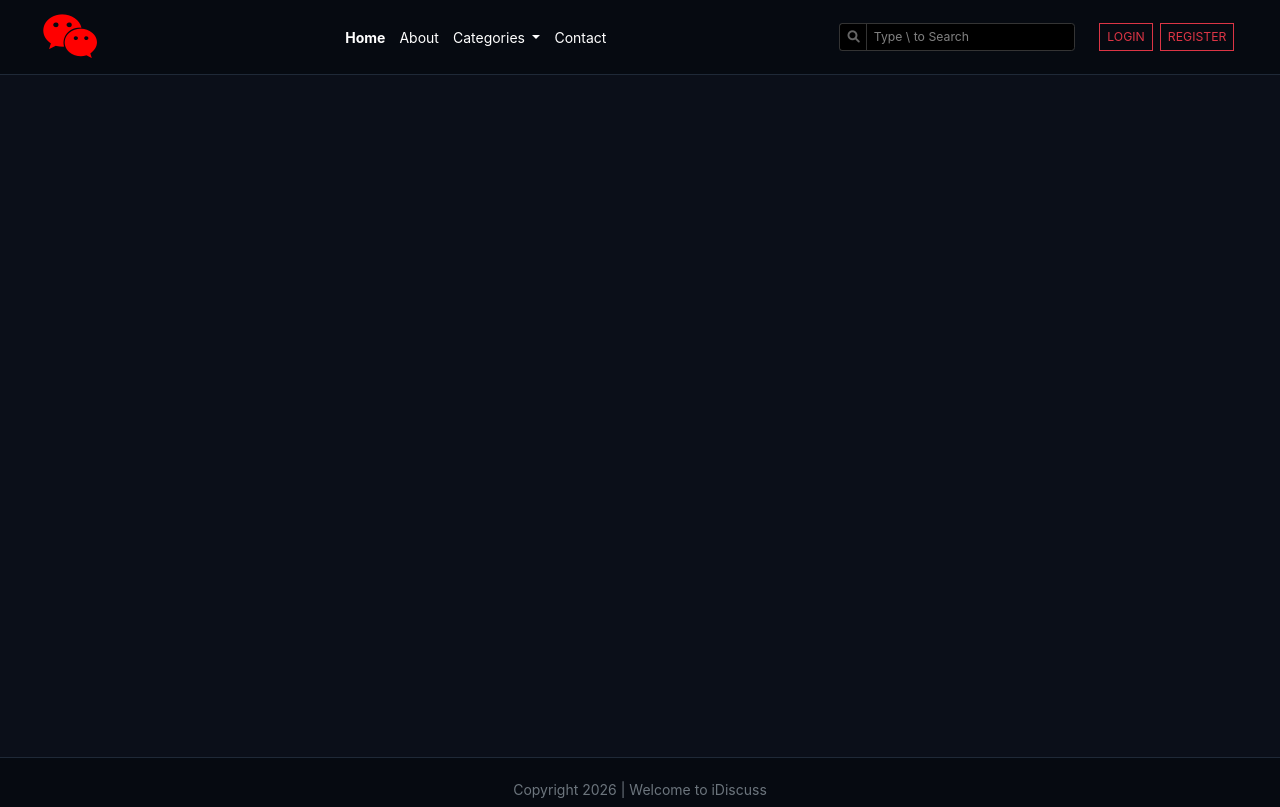
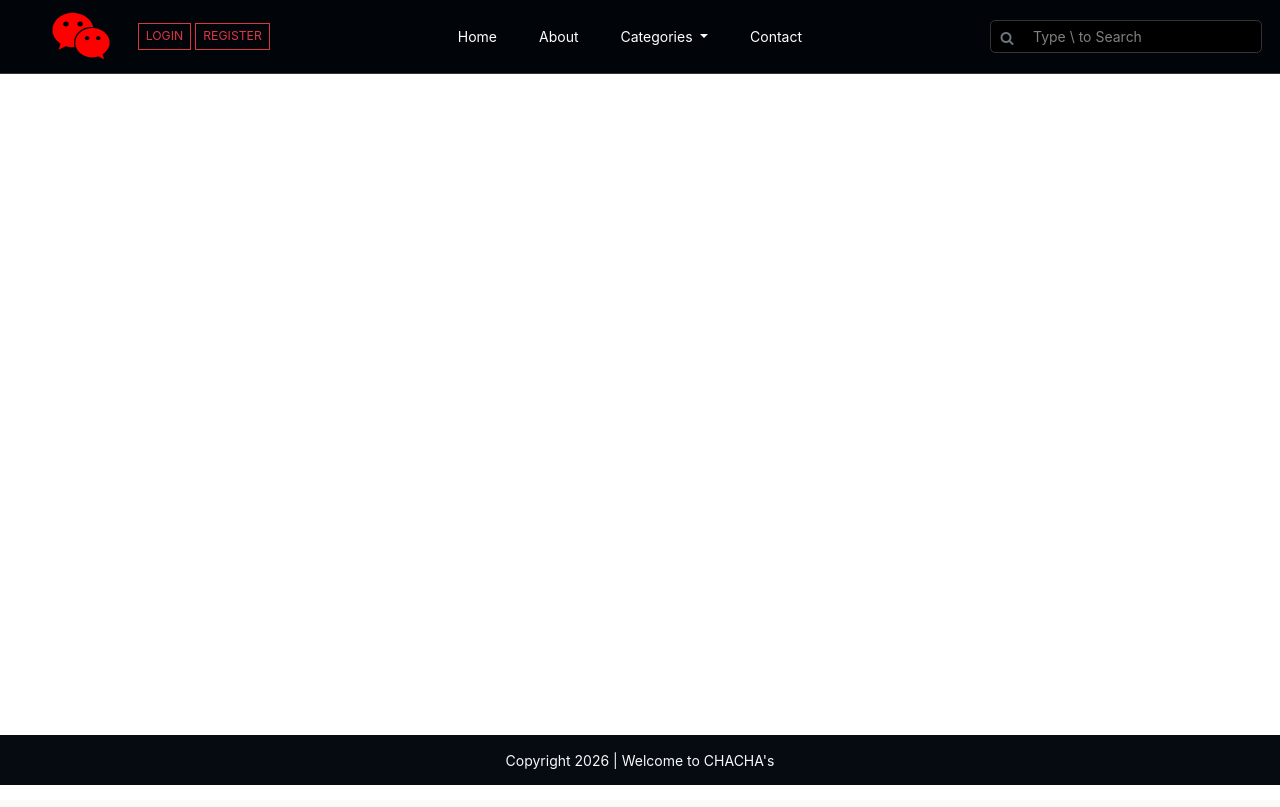
Before and after one commit to Josue04-n/Refactorizacion, a PHP site: page /views/layouts/main.php in a window 1280 px wide. After the commit the page ends 785 px from the top, so only its background shows below. Run offline with PHP 8.4, Linux system fonts and the light colour scheme; the template is opened without the code that fills it, so the values that code supplies are empty.

Commit message:
Integracion completa

```diff
--- a/views/layouts/main.php
+++ b/views/layouts/main.php
@@ -3,128 +3,106 @@ if (session_status() === PHP_SESSION_NONE) {
     session_start();
 }
 ?>
-
 <!DOCTYPE html>
 <html lang="en">
 <head>
     <meta charset="UTF-8">
     <meta name="viewport" content="width=device-width, initial-scale=1.0">
-    <title>iDiscuss Foro - Refactorizado</title>
-    <link href="https://cdn.jsdelivr.net/npm/bootstrap@5.3.3/dist/css/bootstrap.min.css" rel="stylesheet">
+    <title>iDiscuss Foro</title>
+    <link rel="icon" type="image/x-icon" href="/proyectorefactorizacion/public/imgs/icons8-poison-16.png">
+
+    <link rel="stylesheet" href="https://cdn.jsdelivr.net/npm/bootstrap@5.2.3/dist/css/bootstrap.min.css">
     <link rel="stylesheet" href="https://cdnjs.cloudflare.com/ajax/libs/font-awesome/6.0.0/css/all.min.css">
+    <link rel="stylesheet" href="https://cdnjs.cloudflare.com/ajax/libs/font-awesome/4.7.0/css/font-awesome.min.css">
 
     <link rel="stylesheet" href="/proyectorefactorizacion/public/css_js/style.css">
-
-    <style>
-        body {
-            background-color: #0b0f19;
-            color: #ffffff;
-        }
-
-        #navbarr {
-            background-color: #060a11 !important;
-            border-bottom: 1px solid #1f2937;
-        }
-
-        .navbar-brand .fa-weixin { color: red; font-size: 35px; }
-
-        .nav-link { color: #d1d5db !important; transition: 0.3s; }
-        .nav-link:hover { color: red !important; }
-
-        .search-input { background-color: #000 !important; border: 1px solid #333; color: white !important; }
-        .search-input::placeholder { color: #666; }
-        .search-btn { background-color: #000 !important; border: 1px solid #333; border-right: none; color: #666; }
-
-        main { min-height: 80vh; }
-
-        .dropdown-menu-dark { background-color: #060a11; border: 1px solid #1f2937; }
-        .dropdown-menu-dark .dropdown-item { color: #d1d5db; transition: 0.2s; }
-        .dropdown-menu-dark .dropdown-item:hover { color: red; background-color: transparent; padding-left: 20px; }
-
-    </style>
 </head>
 <body>
 
-    <header>
-        <nav class="navbar navbar-expand-lg py-2" id="navbarr">
-            <div class="container-fluid px-sm-5">
-                <a class="navbar-brand text-decoration-none" href="/proyectorefactorizacion/public/">
-                    <span class="fa-brands fa-weixin"></span>
-                </a>
+    <nav class="navbar navbar-expand-lg sticky-top top-0" id="navbarr">
+        <div class="container-fluid">
+            <a class="navbar-brand ps-2 ps-sm-5" href="/proyectorefactorizacion/public/"><span class="fa fa-wechat"></span></a>
 
-                <button class="navbar-toggler border-secondary" type="button" data-bs-toggle="collapse" data-bs-target="#navbarSupportedContent">
-                    <span class="navbar-toggler-icon" style="filter: invert(1);"></span>
-                </button>
+            <?php if (isset($_SESSION["user_id"])): ?>
+                <div class="me-auto ms-1 ms-sm-3">
+                    <button class="btn btn-sm border border-3 border-danger btn-outline-danger rounded-5 mx-1" data-bs-toggle="modal" data-bs-target="#userprofilemodal"><span class="fa fa-user"></span></button>
+                    <button type="button" class="btn btn-outline-danger position-relative fa fa-bell" id="notf-btn">
+                        <span class="position-absolute top-0 start-100 translate-middle badge rounded-pill bg-danger invisible"><i id="notification-no"></i></span>
+                    </button>
+                </div>
+            <?php else: ?>
+                <div class="me-auto ms-1 ms-sm-3">
+                    <button class="btn btn-sm btn-outline-danger rounded-0" data-bs-toggle="modal" data-bs-target="#signinmodal">LOGIN</button>
+                    <button class="btn btn-sm btn-outline-danger rounded-0" data-bs-toggle="modal" data-bs-target="#signupmodal">REGISTER</button>
+                    <button type="button" class="btn btn-outline-danger position-relative fa fa-bell d-none" id="notf-btn">
+                        <span class="position-absolute top-0 start-100 translate-middle badge rounded-pill bg-danger invisible"><i id="notification-no"></i></span>
+                    </button>
+                </div>
+            <?php endif; ?>
 
-                <div class="collapse navbar-collapse" id="navbarSupportedContent">
-                    <ul class="navbar-nav mx-auto mb-2 mb-lg-0">
-                        <li class="nav-item"><a class="nav-link text-danger fw-bold" href="/proyectorefactorizacion/public/">Home</a></li>
-                        <li class="nav-item"><a class="nav-link" href="/proyectorefactorizacion/public/about">About</a></li>
-                        <li class="nav-item dropdown">
-                            <a class="nav-link dropdown-toggle" href="#" id="navbarDropdown" role="button" data-bs-toggle="dropdown" aria-expanded="false">
+            <ul class="list-group" id="list"></ul>
+
+            <button class="navbar-toggler text-danger" type="button" id="navbarcollapse" data-bs-toggle="collapse" data-bs-target="#navbarSupportedContentt" aria-controls="navbarSupportedContent" aria-expanded="false" aria-label="Toggle navigation">
+                <span class="fa fa-bars"></span>
+            </button>
+
+            <div class="collapse navbar-collapse" id="navbarSupportedContentt">
+                <div class="navbar-nav mx-auto mb-2 mb-lg-0 d-flex justify-content-center align-items-center">
+                    <ul class="list-group list-group-horizontal-sm">
+                        <li class="home list-group-item">
+                            <a class="nav-link" aria-current="page" href="/proyectorefactorizacion/public/">Home</a>
+                        </li>
+                        <li class="about list-group-item">
+                            <a class="nav-link" href="/proyectorefactorizacion/public/about">About</a>
+                        </li>
+                        <li class="categories dropdown list-group-item">
+                            <a class="nav-link dropdown-toggle" href="#" role="button" data-bs-toggle="dropdown" aria-expanded="false">
                                 Categories
                             </a>
-                            <ul class="dropdown-menu dropdown-menu-dark rounded-0 shadow" aria-labelledby="navbarDropdown">
+                            <ul class="dropdown-menu bg-dark">
                                 <?php if (!empty($globalCategories)): ?>
                                     <?php foreach ($globalCategories as $cat): ?>
                                         <li>
-                                            <a class="dropdown-item" href="/proyectorefactorizacion/public/categoria/<?php echo $cat->getId(); ?>">
+                                            <a class="dropdown-item text-capitalize text-secondary" href="/proyectorefactorizacion/public/categoria/<?php echo $cat->getId(); ?>">
                                                 <?php echo htmlspecialchars($cat->getName()); ?>
                                             </a>
                                         </li>
                                     <?php endforeach; ?>
                                 <?php else: ?>
-                                    <li><a class="dropdown-item" href="#">Sin categorías</a></li>
+                                    <li><a class="dropdown-item text-secondary" href="#">Sin categorías</a></li>
                                 <?php endif; ?>
                             </ul>
                         </li>
+                        <li class="contact list-group-item">
+                            <a class="nav-link" href="/proyectorefactorizacion/public/contact">Contact</a>
+                        </li>
+                    </ul>
+                </div>
 
-                        <li class="nav-item"><a class="nav-link" href="/proyectorefactorizacion/public/contact">Contact</a></li>
-                    </ul>
-
-                    <div class="d-flex align-items-center">
-
-                        <form class="d-flex me-4" action="/proyectorefactorizacion/public/buscar" method="GET">
-                            <div class="input-group input-group-sm">
-                                <span class="input-group-text search-btn"><i class="fa fa-search"></i></span>
-                                <input class="form-control search-input" type="search" name="search" placeholder="Type \ to Search" required>
-                            </div>
-                        </form>
-
-                        <?php if (isset($_SESSION["user_id"])): ?>
-                            <a href="/proyectorefactorizacion/public/logout" class="btn btn-sm btn-outline-danger rounded-0 mx-1">LOGOUT</a>
-                            <button class="btn btn-sm border border-danger btn-outline-danger rounded-circle mx-1">
-                                <span class="fa fa-user"></span>
-                            </button>
-                        <?php else: ?>
-                            <div class="d-flex">
-                                <a href="/proyectorefactorizacion/public/login" class="btn btn-sm btn-outline-danger rounded-0 mx-1">LOGIN</a>
-                                <a href="/proyectorefactorizacion/public/register" class="btn btn-sm btn-outline-danger rounded-0 mx-1">REGISTER</a>
-                            </div>
-                        <?php endif; ?>
-                    </div>
-                </div>
+                <form class="d-flex position-relative other-nav-content" role="search" method="get" action="/proyectorefactorizacion/public/buscar">
+                    <input class="form-control me-2 ps-5" type="search" name="search" placeholder="Type \ to Search" aria-label="Search">
+                    <button class="position-absolute start-0 ms-1 p-2 bg-transparent border-0" type="submit"><span class="fa fa-search text-secondary"></span></button>
+                </form>
             </div>
-        </nav>
-    </header>
-
+        </div>
+    </nav>
     <?php if (isset($_SESSION['alert'])): ?>
-        <div class="alert alert-<?php echo htmlspecialchars($_SESSION['alert']['type']); ?> alert-dismissible fade show mb-0 rounded-0 text-center border-0 shadow" role="alert">
+        <div class="alert alert-<?php echo htmlspecialchars($_SESSION['alert']['type']); ?> alert-dismissible fade show mb-0 rounded-0 text-center" role="alert" style="z-index: 1050;">
             <?php echo htmlspecialchars($_SESSION['alert']['message']); ?>
             <button type="button" class="btn-close" data-bs-dismiss="alert" aria-label="Close"></button>
         </div>
         <?php unset($_SESSION['alert']); ?>
     <?php endif; ?>
 
-    <main>
+    <main style="min-height: 80vh;">
         <?php echo $content; ?>
     </main>
 
-    <footer class="text-white text-center py-4 mt-5" style="background-color: #060a11; border-top: 1px solid #1f2937;">
-        <p class="mb-0 text-secondary" style="font-size: 14px;">Copyright <?php echo date('Y'); ?> | Welcome to iDiscuss</p>
+    <footer class="container-fluid text-light mb-0 mt-4" style="background-color: #060a11; padding-top: 15px; padding-bottom: 15px;">
+        <p class="text-center mb-0">Copyright <?php echo date('Y'); ?> | Welcome to CHACHA's</p>
     </footer>
-
-    <script src="https://cdn.jsdelivr.net/npm/bootstrap@5.3.3/dist/js/bootstrap.bundle.min.js"></script>
+    <script src="https://ajax.googleapis.com/ajax/libs/jquery/3.6.4/jquery.min.js"></script>
+    <script src="https://cdn.jsdelivr.net/npm/bootstrap@5.2.3/dist/js/bootstrap.bundle.min.js"></script>
     <script src="/proyectorefactorizacion/public/css_js/script.js"></script>
 </body>
 </html>
```
